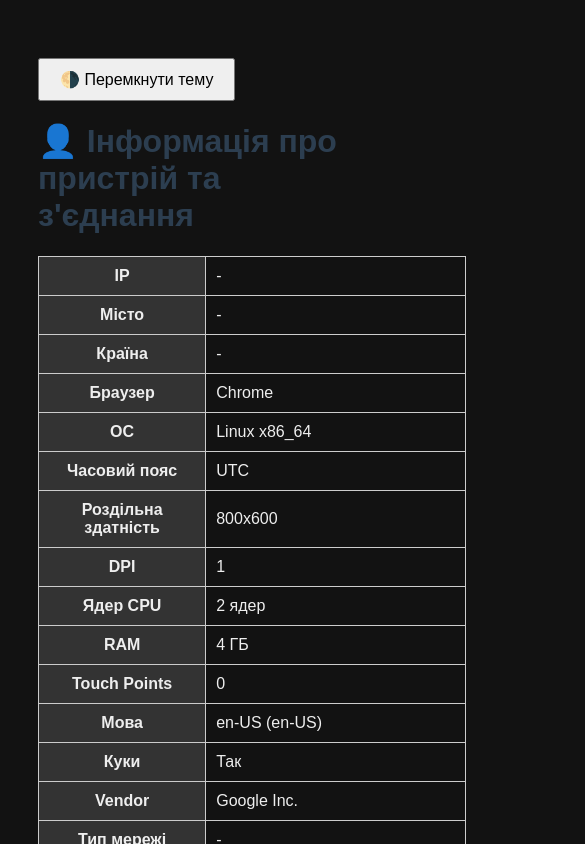
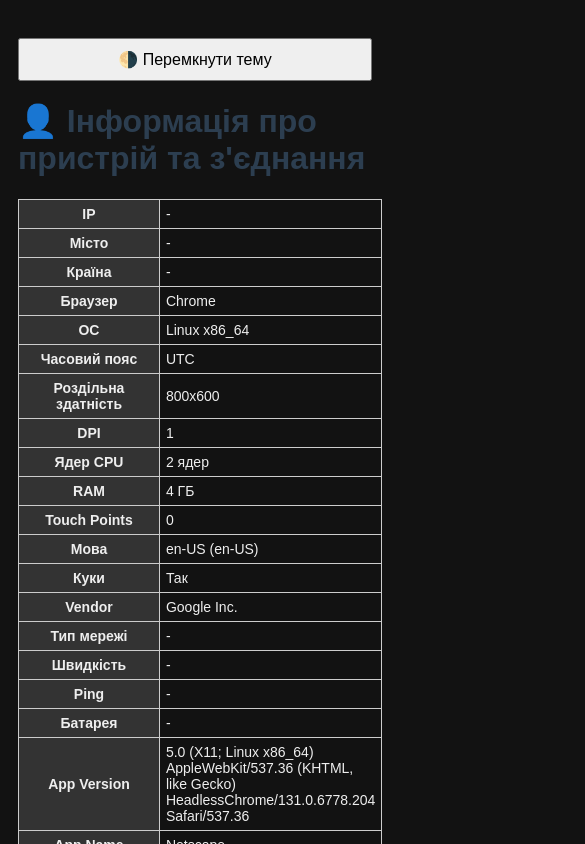
Before and after one commit to berestenko/My, a plain HTML site: page index.html in a window 390 px wide. Both pictures are taken after a click on the button "🌗 Перемкнути тему". Shown: the top 844 px of the page, 585 px wide, since content can reach past the window. Drawn offline with Linux system fonts and the light colour scheme; no server answers.

Commit message:
Update index.html

```diff
--- a/index.html
+++ b/index.html
@@ -3,26 +3,85 @@
   <meta charset="UTF-8" />
   <title> Ваш цифровий профіль </title>
   <style>
-    body { font-family: sans-serif; background: #f5f5f5; color: #333; padding: 30px; transition: background 0.3s, color 0.3s; }
-    h1 { color: #2c3e50; }
-    table, th, td { border: 1px solid #ccc; border-collapse: collapse; padding: 10px; }
-    table { margin-top: 10px; width: 100%; max-width: 900px; }
-    th { background: #eee; }
-    .dark { background: #121212; color: #eee; }
-    .dark th { background: #333; }
-    #map { width: 600px; height: 500px; margin-top: 20px; border: none; }
-    button { margin-top: 20px; padding: 10px 20px; font-size: 1em; }
-    #weather-icon { font-size: 2em; }
+    body {
+      font-family: sans-serif;
+      background: #f5f5f5;
+      color: #333;
+      padding: 20px;
+      transition: background 0.3s, color 0.3s;
+    }
+    h1, h2 {
+      color: #2c3e50;
+    }
+    table, th, td {
+      border: 1px solid #ccc;
+      border-collapse: collapse;
+      padding: 10px;
+    }
+    table {
+      margin-top: 10px;
+      width: 100%;
+      max-width: 900px;
+    }
+    th {
+      background: #eee;
+    }
+    .dark {
+      background: #121212;
+      color: #eee;
+    }
+    .dark th {
+      background: #333;
+    }
+    #map {
+      width: 100%;
+      max-width: 600px;
+      height: 400px;
+      margin-top: 20px;
+      border: none;
+    }
+    button {
+      margin-top: 20px;
+      padding: 10px 20px;
+      font-size: 1em;
+    }
+    #weather-icon {
+      font-size: 2em;
+    }
     #wind-dir {
       display: inline-block;
       font-size: 50px;
       transform-origin: center center;
-    transition: transform 0.3s ease;  }
+      transition: transform 0.3s ease;
+    }
     .wind-container {
       display: flex;
       justify-content: center;
       align-items: center;
-    height: 200px; }
+      height: 200px;
+    }
+    @media (max-width: 768px) {
+      body {
+        padding: 10px;
+      }
+      #map {
+        height: 300px;
+      }
+      table, th, td {
+        font-size: 14px;
+        padding: 6px;
+      }
+      button {
+        width: 100%;
+      }
+      .wind-container {
+        flex-direction: column;
+        height: auto;
+      }
+      #wind-dir {
+        font-size: 40px;
+      }
+    }
   </style>
 </head>
 <body>
```
Lines whose indentation alone changed are shown as unchanged.
